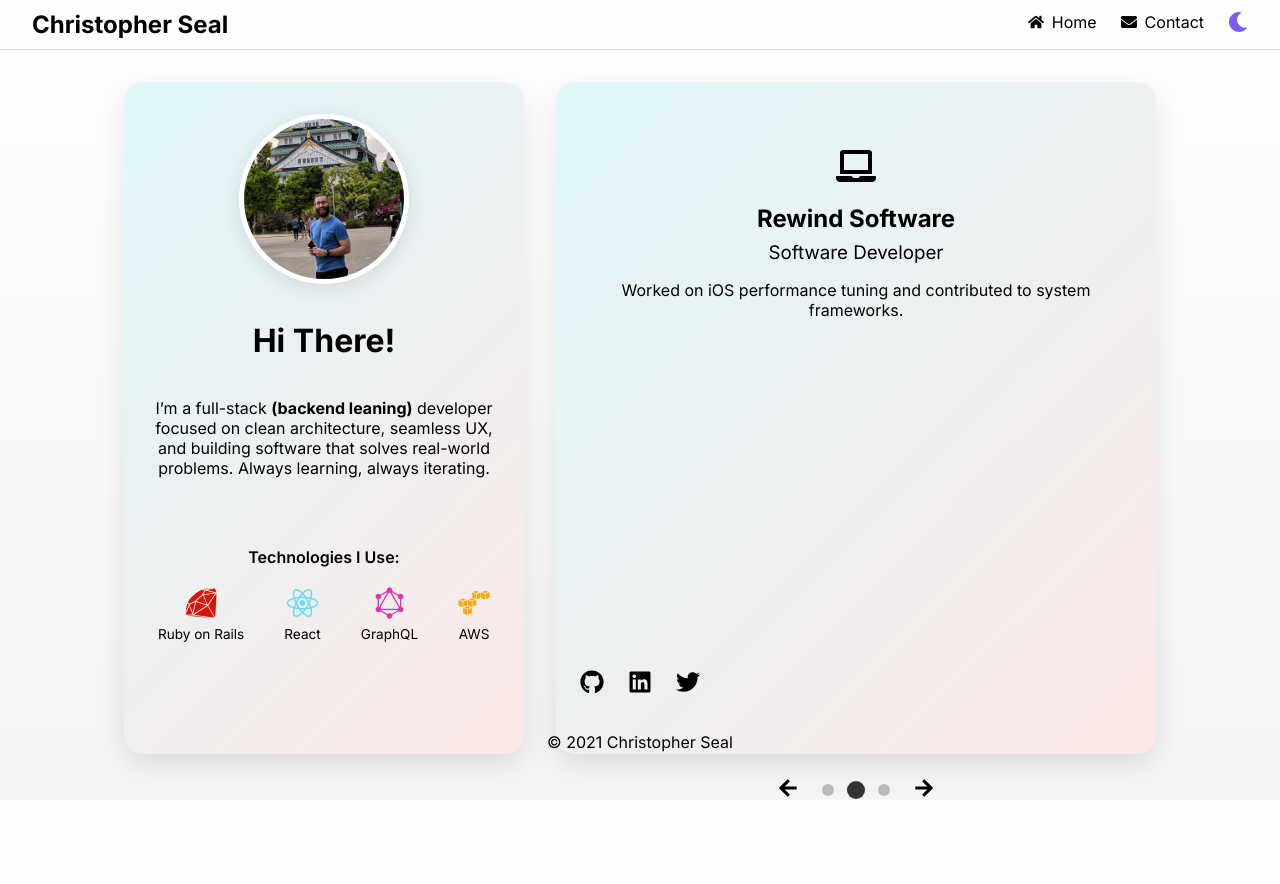
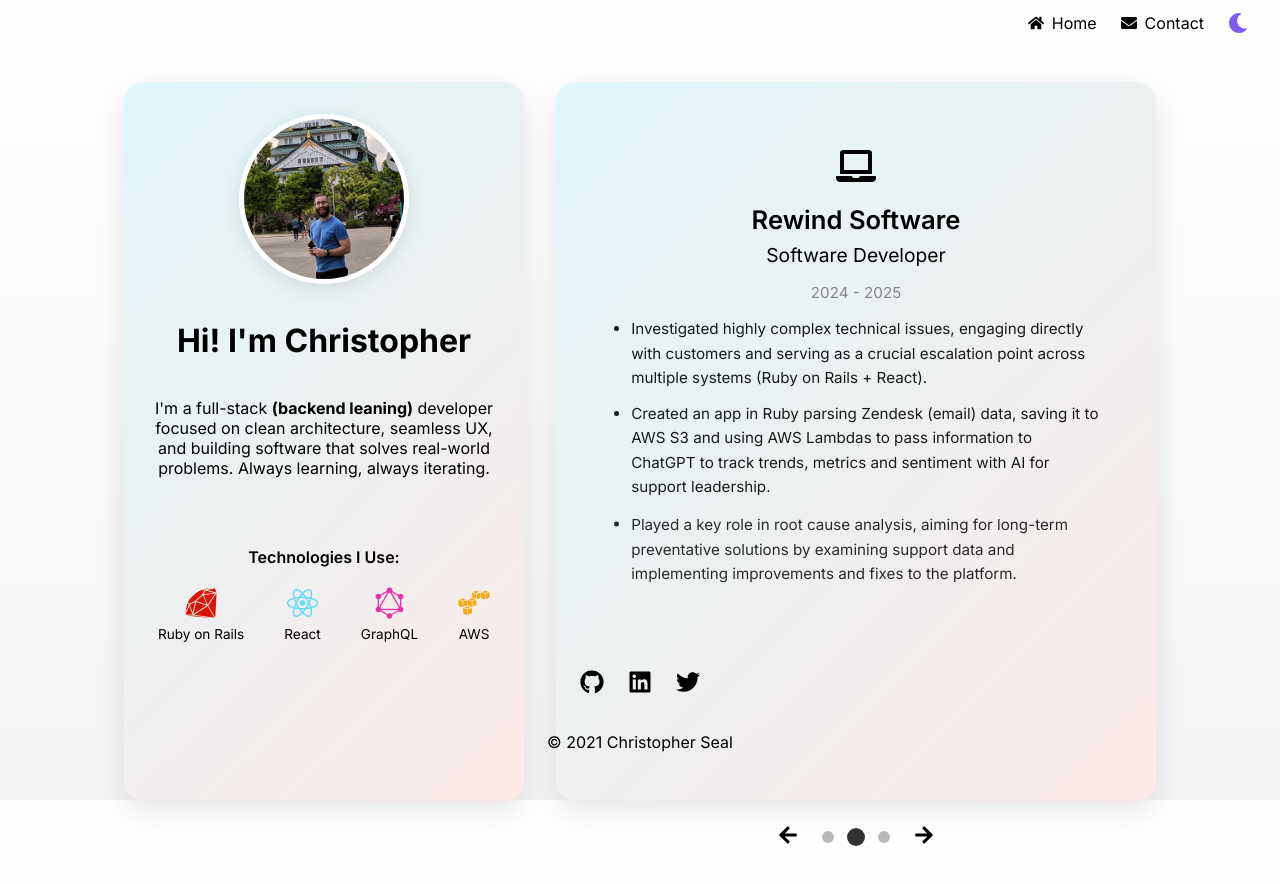
Before and after one commit to christopherseal/christopherseal.com, a React (Create React App) app: page / in a window 1280 px wide. Shown: the top 884 px of the page. Built offline with nearby package versions, Linux system fonts and the light colour scheme.

Commit message:
add job description and date range

```diff
--- a/src/App.js
+++ b/src/App.js
@@ -37,7 +37,7 @@
           <main>
             <Switch>
               <Route exact path="/">
-                <Home title="Hi There!" />
+                <Home title="Hi! I'm Christopher" />
               </Route>
               <Route path="/contact">
                 <Contact />
--- a/src/components/Navbar.css
+++ b/src/components/Navbar.css
@@ -1,12 +1,11 @@
 /* Navbar Container */
 .navbar {
   display: flex;
-  justify-content: space-between;
+  justify-content: flex-end;
   align-items: center;
   padding: 1rem 2rem;
   background-color: var(--background);
   color: var(--text-color);
-  border-bottom: 1px solid #ddd;
   position: sticky;
   top: 0;
   z-index: 1000;
@@ -14,6 +13,7 @@
   max-height: 64px;
   box-sizing: border-box;
 }
+
 
 /* Logo */
 .nav-logo {
--- a/src/components/Navbar.js
+++ b/src/components/Navbar.js
@@ -2,21 +2,16 @@
 import { Link } from 'react-router-dom';
 import { FaSun, FaMoon, FaEnvelope, FaHome } from 'react-icons/fa';
 import './Navbar.css';
-import { ThemeContext } from '../App'; // ✅ Import existing context
+import { ThemeContext } from '../App';
 
 export function Navbar({ toggleTheme }) {
   const theme = useContext(ThemeContext);
 
   return (
     <nav className="navbar">
-      <div className="nav-logo">Christopher Seal</div>
       <ul className="nav-links">
         <li><Link to="/"><FaHome /> Home</Link></li>
-        <li>
-          <Link to="/contact">
-            <FaEnvelope /> Contact
-          </Link>
-        </li>
+        <li><Link to="/contact"><FaEnvelope /> Contact</Link></li>
         <li className="theme-toggle">
           <button onClick={toggleTheme} aria-label="Toggle theme">
             <span className="theme-icon">
--- a/src/sections/Experience.css
+++ b/src/sections/Experience.css
@@ -14,36 +14,62 @@
   max-width: 700px;
   padding: 2rem;
   border-radius: 20px;
-  background-color: #f9f9f9;
-  color: #000;
+  background: var(--tile-gradient);
+  color: var(--text-color);
   text-align: center;
   box-shadow: 0 12px 30px rgba(0, 0, 0, 0.15);
+  transition: transform 0.3s ease;
+}
+
+.experience-tile:hover {
+  transform: scale(1.03);
+  box-shadow: 0 20px 40px rgba(0, 0, 0, 0.2);
 }
 
 .experience-tile h2 {
-  margin-bottom: 0.5rem;
-  font-size: 2rem;
+  margin: 0.5rem 0 0.25rem;
+  font-size: 1.6rem;
+  font-weight: 600;
+  color: var(--text-color);
 }
 
 .experience-tile h3 {
-  margin-bottom: 1rem;
-  font-size: 1.3rem;
-  color: #555;
+  margin: 0.25rem 0;
+  font-size: 1.2rem;
+  font-weight: 500;
+  color: var(--text-color);
 }
 
-.experience-tile p {
-  font-size: 1.1rem;
-  line-height: 1.6;
+.experience-date {
+  font-size: 0.95rem;
+  font-weight: 400;
+  color: #888;
+  margin-bottom: 0.75rem;
 }
 
+.experience-description {
+  text-align: left;
+  padding-left: 1.2rem;
+  font-size: 0.95rem;
+  line-height: 1.6;
+  opacity: 0.9;
+  color: var(--text-color);
+}
 
-.experience-tile {
-  transition: all 0.3s ease;
-  padding: 2rem;
-  background-color: #f9f9f9;
-  border-radius: 20px;
-  box-shadow: 0 10px 30px rgba(0, 0, 0, 0.1);
-  color: #000;
+.experience-description li {
+  margin-bottom: 0.75rem;
+  list-style-type: disc;
+  opacity: 0;
+  transform: translateY(20px);
+  animation: fadeSlideUp 0.6s ease forwards;
+  animation-delay: calc(var(--i) * 0.15s);
+  animation-fill-mode: both;
+}
+
+.experience-tile .icon {
+  font-size: 2.5rem;
+  margin-bottom: 0.5rem;
+  color: var(--text-color);
 }
 
 .experience-pagination {
@@ -82,15 +108,11 @@
   background: #333;
 }
 
-.experience-tile:hover {
-  transform: scale(1.03);
-  box-shadow: 0 20px 40px rgba(0, 0, 0, 0.2);
-}
-
 @media (max-width: 768px) {
   .experience-container {
     flex-direction: column;
     padding: 1rem;
+    gap: 1rem;
   }
 
   .nav-button {
@@ -104,12 +126,4 @@
   .nav-button.right {
     order: 1;
   }
-
-  .experience-container {
-    gap: 1rem;
-  }
 }
-
-.experience-tile.fade-out {
-  opacity: 0;
-}
--- a/src/sections/Home.css
+++ b/src/sections/Home.css
@@ -4,6 +4,57 @@
   flex-direction: column;
   justify-content: center;
   flex: 1;
+}
+
+.experience-tile h2 {
+  margin: 0.5rem 0 0.25rem;
+  font-size: 1.6rem;
+  font-weight: 600;
+  color: var(--text-color);
+}
+
+.experience-tile h3 {
+  margin: 0.25rem 0;
+  font-size: 1.2rem;
+  font-weight: 500;
+  color: var(--text-color);
+}
+
+.experience-date {
+  font-size: 0.95rem;
+  font-weight: 400;
+  color: #888;
+  margin-bottom: 0.75rem;
+}
+
+.experience-description {
+  text-align: left;
+  padding-left: 1.2rem;
+  font-size: 0.95rem;
+  line-height: 1.6;
+  opacity: 0.9;
+  color: var(--text-color);
+}
+
+@keyframes fadeSlideUp {
+  0% {
+    opacity: 0;
+    transform: translateY(20px);
+  }
+  100% {
+    opacity: 1;
+    transform: translateY(0);
+  }
+}
+
+.experience-description li {
+  opacity: 0;
+  transform: translateY(20px);
+  animation: fadeSlideUp 0.6s ease forwards;
+  animation-delay: calc(var(--i) * 0.15s);
+  list-style-type: disc;
+  margin-bottom: 0.75rem;
+  animation-fill-mode: both;
 }
 
 .homepage {
@@ -165,7 +216,6 @@
   margin-bottom: 0.5rem;
 }
 
-/* New: Carousel Pagination */
 .experience-pagination-wrapper {
   display: flex;
   justify-content: center;
--- a/src/sections/Home.js
+++ b/src/sections/Home.js
@@ -14,22 +14,36 @@
     company: "Shopify",
     role: "Software Developer",
     icon: <FaShopify />,
-    description:
-      "Created developer tools and tutorials. Improved onboarding flow and documentation.",
+    date: "2017 - 2023",
+    description: [
+      "Developed and enhanced machine learning features in Shopify's Fraud Engineering team using Ruby on Rails to improve detection of fraudulent orders.",
+      "Maintained and expanded functionality in Shopify's internal fraud/risk case management tool, actively used by support analysts.",
+      "Implemented a unified authentication system for Shopify's Help Center, improving login consistency across multiple user-facing surfaces.",
+      "Integrated Elasticsearch into the Help Center to power smarter documentation search with better indexing, predictive typing, and analytical insights.",
+      "Launched an internal segmentation engine with a React frontend and Ruby on Rails + GraphQL backend to intelligently route support interactions, improving response accuracy based on merchant context."
+    ]
   },
   {
     company: "Rewind Software",
     role: "Software Developer",
     icon: <FaLaptop />,
-    description:
-      "Worked on iOS performance tuning and contributed to system frameworks.",
+    date: "2024 - 2025",
+    description: [
+      "Investigated highly complex technical issues, engaging directly with customers and serving as a crucial escalation point across multiple systems (Ruby on Rails + React).",
+      "Created an app in Ruby parsing Zendesk (email) data, saving it to AWS S3 and using AWS Lambdas to pass information to ChatGPT to track trends, metrics and sentiment with AI for support leadership.",
+      "Played a key role in root cause analysis, aiming for long-term preventative solutions by examining support data and implementing improvements and fixes to the platform."
+    ]
   },
   {
-    company: "Reactify",
+    company: "Shopify",
     role: "Senior Fraud, Risk and Payments Analyst",
     icon: <FaShopify />,
-    description:
-      "Built design systems using modern React patterns. Led component library development.",
+    date: "2013 - 2017",
+    description: [
+      "Reviewed daily reports to identify potentially fraudulent or high-risk payments, accounts, and transactions, distinguishing legitimate activity from malicious behavior.",
+      "Used SQL and internal scripts to investigate flagged accounts and orders, leveraging tools like proxy detection and device-linking platforms.",
+      "Collaborated with customers and support teams to provide education around fraud prevention, while mitigating chargebacks and addressing ongoing fraud-related concerns."
+    ]
   },
 ];
 
@@ -68,7 +82,7 @@
             </div>
             <h1>{title}</h1>
             <p>
-              I’m a full-stack <strong>(backend leaning)</strong> developer focused on clean architecture, seamless UX, and building
+              I'm a full-stack <strong>(backend leaning)</strong> developer focused on clean architecture, seamless UX, and building
               software that solves real-world problems. Always learning, always iterating.
             </p>
             <div className="tech-stack-wrapper">
@@ -104,10 +118,15 @@
               <div className="icon">{exp.icon}</div>
               <h2>{exp.company}</h2>
               <h3>{exp.role}</h3>
-              <p>{exp.description}</p>
+              <p className="experience-date">{exp.date}</p>
+
+              <ul className="experience-description">
+                {exp.description.map((line, i) => (
+                  <li key={`${index}-${i}`} style={{ '--i': i }}>{line}</li>
+                ))}
+              </ul>
             </div>
           </div>
-
           <div className="experience-pagination-wrapper">
             <div className="experience-pagination">
               <button onClick={prev} className="arrow-button" aria-label="Previous">
```
